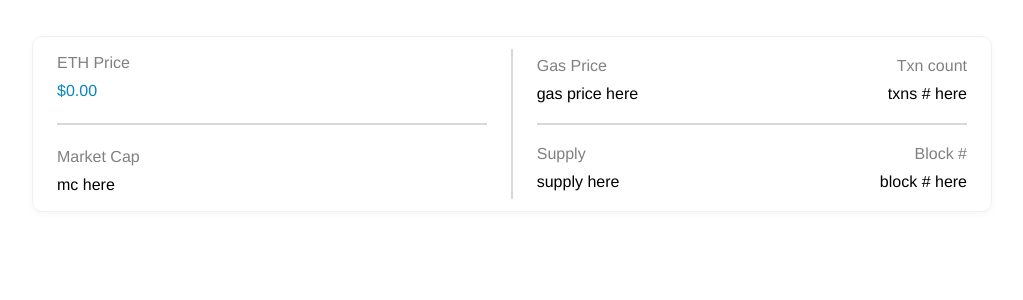
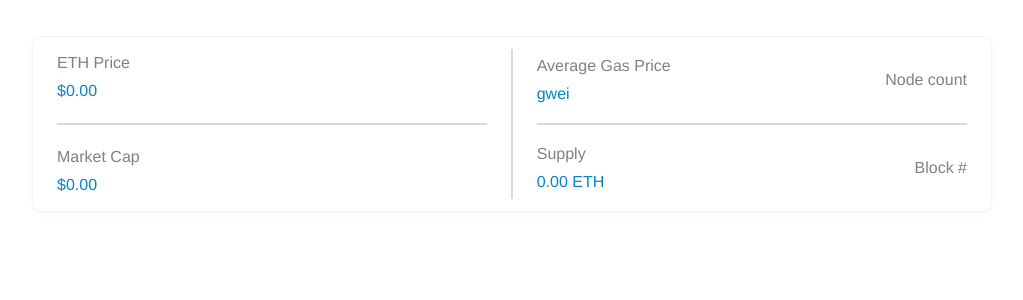
Before and after one commit to itskillian/ethexplorer, a Django app: page / in a window 1280 px wide. Shown: the part 49-349 px from the top of the page, without its empty margins (128-1151 px from the left). Run offline with Django 5.2, Linux system fonts and the light colour scheme; data that the repository does not hold is empty.

Commit message:
feat: add stats to homepage - eth price - eth market cap - gas price - token supply - node count - block number

```diff
--- a/config/settings.py
+++ b/config/settings.py
@@ -72,11 +72,9 @@ TEMPLATES = [
                 'django.contrib.auth.context_processors.auth',
                 'django.contrib.messages.context_processors.messages',
                 'django.template.context_processors.tz',
-                'core.context_processors.gas_tracker_context',
-                'core.context_processors.eth_tracker_context',
+                'core.context_processors.gas_price_context',
+                'core.context_processors.eth_price_context',
                 'core.context_processors.search_form_context',
-                #'utils.context_processors.logo_context',
-                #'utils.context_processors.footer_context',
             ],
         },
     },
--- a/core/context_processors.py
+++ b/core/context_processors.py
@@ -6,14 +6,14 @@ from core.utils import get_eth_price, get_gas_price
 
 #from core.models import SiteLogo, FooterInfo
 
-def gas_tracker_context(request):
+def gas_price_context(request):
     gas_data = get_gas_price()
-    return {'gas_data': gas_data}
+    return {'gas_context': gas_data}
 
 
-def eth_tracker_context(request):
+def eth_price_context(request):
     eth_data = get_eth_price()
-    return {'eth_data': eth_data}
+    return {'eth_context': eth_data}
 
 def search_form_context(request):
     # load form
--- a/core/templates/core/base.html
+++ b/core/templates/core/base.html
@@ -27,8 +27,8 @@
             </div>
             <div class="tracker">
                 <ul>
-                    <li>Gas: <a href="https://etherscan.io/gastracker">{{ gas_data.ProposeGasPrice }} gwei</a></li>
-                    <li>ETH Price: <a href="https://etherscan.io/chart/etherprice">${{ eth_data.ethusd|floatformat:2|intcomma }}</a></li>
+                    <li>Gas: <a href="https://etherscan.io/gastracker">{{ gas_context.ProposeGasPrice }} gwei</a></li>
+                    <li>ETH Price: <a href="https://etherscan.io/chart/etherprice">${{ eth_context.ethusd|floatformat:2|intcomma }}</a></li>
                 </ul>
             </div>
         </nav>
--- a/core/templates/core/index.html
+++ b/core/templates/core/index.html
@@ -9,35 +9,35 @@
         <div class="index-header-left">
             <div class="header-info-box">
                 <div class="info-key">ETH Price</div>
-                <div class="info-value"><a href="https://etherscan.io/chart/etherprice">${{ eth_data.ethusd|floatformat:2|intcomma }}</a></div>
+                <div class="info-value"><a href="https://etherscan.io/chart/etherprice">${{ eth_context.ethusd|floatformat:2|intcomma }}</a></div>
             </div>
             <span class="header-h-divider"></span>
             <div class="header-info-box">
                 <div class="info-key">Market Cap</div>
-                <div class="info-value">mc  here</div>
+                <div class="info-value"><a href="https://etherscan.io/chart/marketcap">${{ eth_market_cap|floatformat:2|intcomma }}</a></div>
             </div>
         </div>
         <span class="header-v-divider"></span>
         <div class="index-header-right">
             <div class="index-header-right-box">
                 <div class="header-info-box">
-                    <div class="info-key">Gas Price</div>
-                    <div class="info-value">gas price here</div>
+                    <div class="info-key">Average Gas Price</div>
+                    <div class="info-value"><a href="https://etherscan.io/gastracker">{{ gas_context.ProposeGasPrice }} gwei</a></div>
                 </div>
                 <div class="header-info-box right">
-                    <div class="info-key">Txn count</div>
-                    <div class="info-value">txns # here</div>
+                    <div class="info-key">Node count</div>
+                    <div class="info-value"><a href="https://etherscan.io/nodetracker">{{ node_count }}</a></div>
                 </div>
             </div>
             <span class="header-h-divider"></span>
             <div class="index-header-right-box">
                 <div class="header-info-box">
                     <div class="info-key">Supply</div>
-                    <div class="info-value">supply  here</div>
+                    <div class="info-value"><a href="https://etherscan.io/stat/supply">{{ eth_supply|floatformat:2|intcomma }} ETH</a></div>
                 </div>
                 <div class="header-info-box right">
                     <div class="info-key">Block #</div>
-                    <div class="info-value">block # here</div>
+                    <div class="info-value"><a href="https://docs.etherscan.io/api-endpoints/blocks">{{ block_num }}</a></div>
                 </div>
             </div>
         </div>
--- a/core/utils.py
+++ b/core/utils.py
@@ -1,7 +1,10 @@
 import requests
+import time
 
 from config.settings import etherscan_api_key
 from decimal import Decimal, InvalidOperation
+
+current_time_unix = int(time.time())
 
 
 def get_eth_balance(address):
@@ -106,8 +109,41 @@ def get_eth_supply():
     api_key = etherscan_api_key
     payload = {
         'module': 'stats',
-        'action': 'ethsupply',
+        'action': 'ethsupply2',
         'apikey': api_key,
     }
     response = requests.get(url, params=payload)
     return response.json()['result']
+
+
+def get_block_num():
+    """
+    returns the current block number
+    """
+    url = 'https://api.etherscan.io/api'
+    api_key = etherscan_api_key
+    payload = {
+        'module': 'block',
+        'action': 'getblocknobytime',
+        'timestamp': current_time_unix,
+        'closest': 'before',
+        'apikey': api_key,
+    }
+    response = requests.get(url, params=payload)
+    return response.json()['result']
+
+
+def get_node_count():
+    """
+    returns the total number of discoverable Ethereum nodes
+    returns dict keys: "UTCDate", "TotalNodeCount"
+    """
+    url = 'https://api.etherscan.io/api'
+    api_key = etherscan_api_key
+    payload = {
+        'module': 'stats',
+        'action': 'nodecount',
+        'apikey': api_key,
+    }
+    response = requests.get(url, params=payload)
+    return response.json()['result']
--- a/core/views.py
+++ b/core/views.py
@@ -1,26 +1,67 @@
 from django.http import JsonResponse
 from django.shortcuts import render, redirect
-from django.urls import reverse
+# from django.urls import reverse
 # from django.views import View
 
-from .context_processors import eth_tracker_context
+from .context_processors import eth_price_context, gas_price_context
 from .forms import AddressForm, ConversionForm
 from .models import Txn
-from .utils import eth_usd_converter, get_eth_balance, get_normal_txns, wei_to_eth
+from .utils import eth_usd_converter, get_block_num, get_eth_balance, get_eth_supply, get_node_count, get_normal_txns, wei_to_eth
 
 def index(request):
-    # load form
     if request.method == 'GET':
+        # load empty form
         search_form = AddressForm()
-        return render(request, 'core/index.html', {'search_form': search_form})
+
+        # load home page stats
+        eth_supply_dict = get_eth_supply()
+
+        # calculate ETH total supply
+        for key in eth_supply_dict:
+            eth_supply_dict[key] = int(eth_supply_dict[key])
+
+        eth_supply_wei = (eth_supply_dict['EthSupply']
+                          + eth_supply_dict['Eth2Staking']
+                          - eth_supply_dict['BurntFees'])
+
+        eth_supply = wei_to_eth(eth_supply_wei)
+
+        # fetch eth price data
+        eth_context = eth_price_context(request)['eth_context']
+        eth_usd = float(eth_context['ethusd'])
+
+        # calculate ETH market cap
+        eth_market_cap = eth_supply * eth_usd
+
+        # fetch gas price data
+        gas_context = gas_price_context(request)['gas_context']
+
+        # fetch block number
+        block_num = get_block_num()
+
+        node_count = get_node_count()['TotalNodeCount']
+
+        context = {
+            'search_form': search_form,
+            'eth_context': eth_context,
+            'gas_context': gas_context,
+            'eth_supply': eth_supply,
+            'eth_market_cap': eth_market_cap,
+            'block_num': block_num,
+            'node_count': node_count
+            }
+
+        return render(request, 'core/index.html', context)
+
     elif request.method == 'POST':
+        # form validation
         search_form = AddressForm(request.POST)
         if search_form.is_valid():
         # redirect to address view, passing address as arg
             address = search_form.cleaned_data['address']
             return redirect('core:address', address=address)
         else:
-            # form has no data, load empty form template
+            # form has invalid data, load empty form template
             return render(request, 'core/index.html', {'search_form': search_form})
 
 
@@ -49,7 +90,7 @@ def address(request, address):
         return redirect('core:error')
 
     # fetch eth price data
-    eth_usd = eth_tracker_context(request)['eth_data']['ethusd']
+    eth_usd = eth_price_context(request)['eth_context']['ethusd']
 
 
     eth_value = eth_balance * float(eth_usd)
```
